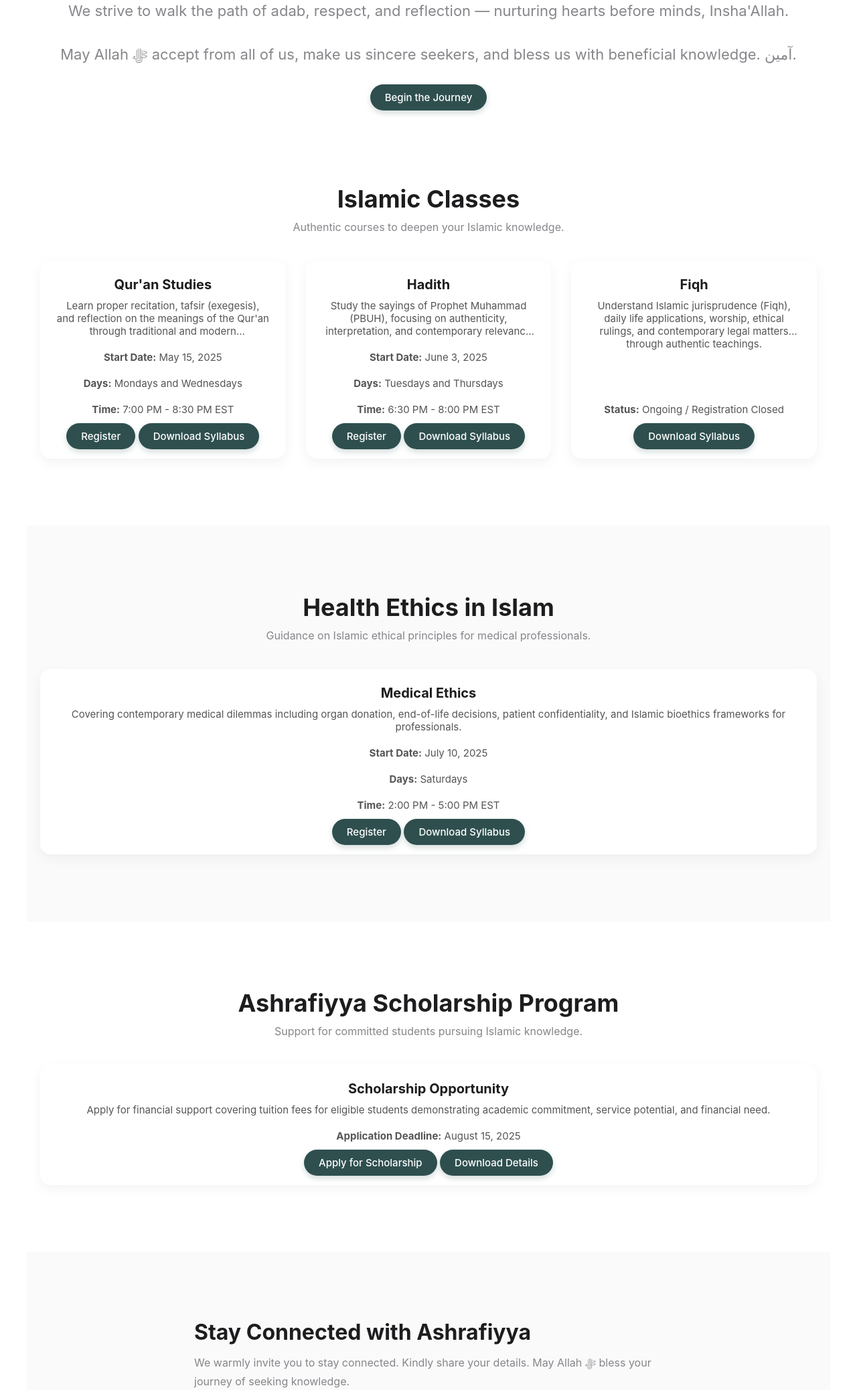
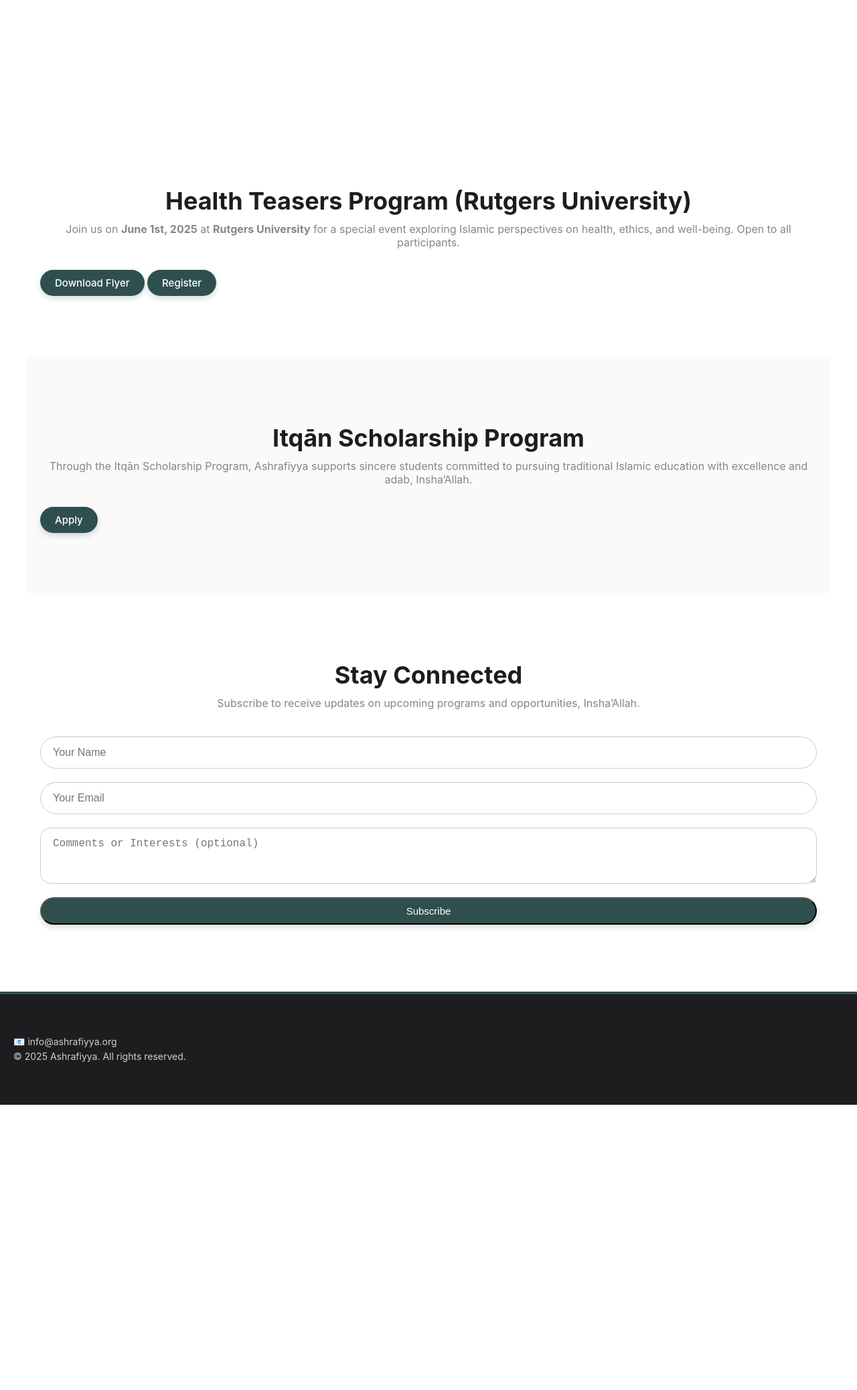
Before and after one commit to mhamza7502/Ashrafiyya_1, a plain HTML site: page index.html in a window 1280 px wide. Shown: the part 595-2671 px from the top of the page at 67% size. After the commit the page ends 2245 px from the top, so only its background shows below. Drawn offline with Linux system fonts and the light colour scheme.

Commit message:
Update index.html

```diff
--- a/index.html
+++ b/index.html
@@ -2,188 +2,75 @@
 <html lang="en">
 <head>
   <meta charset="UTF-8" />
-  <meta name="viewport" content="width=device-width, initial-scale=1.0" />
-  <title>Ashrafiyya - Islamic Education</title>
+  <meta name="viewport" content="width=device-width, initial-scale=1" />
+  <title>Ashrafiyya</title>
   <link rel="stylesheet" href="style.css" />
+  <script defer src="script.js"></script>
 </head>
 <body>
 
-  <!-- Navigation Menu -->
+<!-- Navigation -->
 <header>
   <nav class="nav-container">
-      <div class="logo-space"></div> <!-- Empty div to push menu to the right -->
-
-      <div class="nav-links">
-        <a href="#classes">Classes</a>
-        <a href="#ethics">Health Ethics</a>
-        <a href="#scholarship">Scholarship</a>
-        <a href="#subscribe">Subscribe</a>
+    <div class="menu-button" id="menu-button">
+      <span></span><span></span><span></span>
     </div>
-
-      <div class="menu-button">
-        <span></span>
-        <span></span>
-        <span></span>
-      </div>
+    <ul class="nav-links" id="nav-links">
+      <li><a href="#health">Health Teasers</a></li>
+      <li><a href="#scholarship">Itqān Scholarship</a></li>
+      <li><a href="#subscribe">Subscribe</a></li>
+    </ul>
   </nav>
 </header>
 
 <!-- Hero Section -->
 <section class="hero">
-    <div class="hero-content reveal-element">
-      <img src="logo.png" alt="Ashrafiyya Logo" class="hero-logo" />
-      <p class="bismillah">بِسْمِ اللهِ الرَّحْمٰنِ الرَّحِيمِ</p>
-      <h1>Seeking Knowledge with Adab</h1>
-      <p class="intro-text">
-        Welcome to Ashrafiyya.
-        A humble effort to revive the tradition of sacred learning with sincerity, humility, and gratitude to Allah ﷻ.
+  <img src="logo.png" alt="Ashrafiyya Logo" class="hero-logo">
+  <div class="bismillah">بِسْمِ اللهِ الرَّحْمٰنِ الرَّحِيمِ</div>
+</section>
+
+<!-- Health Teasers Program Section -->
+<section id="health" class="tile">
+  <h2 class="section-title">Health Teasers Program (Rutgers University)</h2>
+  <p class="intro">
+    Join us on <strong>June 1st, 2025</strong> at <strong>Rutgers University</strong> for a special event exploring Islamic perspectives on health, ethics, and well-being. Open to all participants.
   </p>
-      <p class="intro-text">
-        We strive to walk the path of adab, respect, and reflection — nurturing hearts before minds, Insha'Allah.
-      </p>
-      <p class="intro-text">
-        May Allah ﷻ accept from all of us, make us sincere seekers, and bless us with beneficial knowledge. آمين.
-      </p>
-      <a href="#classes" class="btn cta-button">Begin the Journey</a>
+  <div class="button-group">
+    <a href="flyer.pdf" class="btn secondary" download>Download Flyer</a>
+    <a href="https://your-registration-link-here" class="btn" target="_blank">Register</a>
   </div>
 </section>
 
-
-<!-- Islamic Classes Section -->
-<section id="classes" class="tile">
-  <h2 class="section-title">Islamic Classes</h2>
-  <p class="intro">Authentic courses to deepen your Islamic knowledge.</p>
-  <div class="card-grid">
-
-    <!-- Qur'an Studies -->
-    <div class="card reveal-element">
-      <h3>Qur'an Studies</h3>
-      <p class="limited-text">Learn proper recitation, tafsir (exegesis), and reflection on the meanings of the Qur'an through traditional and modern interpretations.</p>
-      <div class="class-info">
-        <p><strong>Start Date:</strong> May 15, 2025</p>
-        <p><strong>Days:</strong> Mondays and Wednesdays</p>
-        <p><strong>Time:</strong> 7:00 PM - 8:30 PM EST</p>
-      </div>
-      <div class="card-buttons">
-        <a href="#" class="btn">Register</a>
-        <a href="quran-course.pdf" class="btn secondary-btn" download>Download Syllabus</a>
-      </div>
-    </div>
-
-    <!-- Hadith Class -->
-    <div class="card reveal-element">
-      <h3>Hadith</h3>
-      <p class="limited-text">Study the sayings of Prophet Muhammad (PBUH), focusing on authenticity, interpretation, and contemporary relevance in daily life.</p>
-      <div class="class-info">
-        <p><strong>Start Date:</strong> June 3, 2025</p>
-        <p><strong>Days:</strong> Tuesdays and Thursdays</p>
-        <p><strong>Time:</strong> 6:30 PM - 8:00 PM EST</p>
-      </div>
-      <div class="card-buttons">
-        <a href="#" class="btn">Register</a>
-        <a href="hadith-course.pdf" class="btn secondary-btn" download>Download Syllabus</a>
-      </div>
-    </div>
-
-    <!-- Fiqh Class (Ongoing, not available) -->
-    <div class="card reveal-element">
-      <h3>Fiqh</h3>
-      <p class="limited-text">Understand Islamic jurisprudence (Fiqh), daily life applications, worship, ethical rulings, and contemporary legal matters through authentic teachings.</p>
-      <div class="class-info">
-        <p><strong>Status:</strong> Ongoing / Registration Closed</p>
-      </div>
-      <!-- No Register button -->
-      <div class="card-buttons">
-        <a href="fiqh-course.pdf" class="btn secondary-btn" download>Download Syllabus</a>
-      </div>
-    </div>
-
+<!-- Itqan Scholarship Section -->
+<section id="scholarship" class="tile alternate">
+  <h2 class="section-title">Itqān Scholarship Program</h2>
+  <p class="intro">
+    Through the Itqān Scholarship Program, Ashrafiyya supports sincere students committed to pursuing traditional Islamic education with excellence and adab, Insha’Allah.
+  </p>
+  <div class="button-group">
+    <a href="https://your-scholarship-application-link-here" class="btn" target="_blank">Apply</a>
   </div>
 </section>
 
-<!-- Health Ethics Section -->
-<section id="ethics" class="tile alternate">
-  <h2 class="section-title">Health Ethics in Islam</h2>
-  <p class="intro">Guidance on Islamic ethical principles for medical professionals.</p>
-  <div class="card-grid">
-
-    <!-- Health Ethics -->
-    <div class="card reveal-element">
-      <h3>Medical Ethics</h3>
-      <p class="limited-text">Covering contemporary medical dilemmas including organ donation, end-of-life decisions, patient confidentiality, and Islamic bioethics frameworks for professionals.</p>
-      <div class="class-info">
-        <p><strong>Start Date:</strong> July 10, 2025</p>
-        <p><strong>Days:</strong> Saturdays</p>
-        <p><strong>Time:</strong> 2:00 PM - 5:00 PM EST</p>
-      </div>
-      <div class="card-buttons">
-        <a href="#" class="btn">Register</a>
-        <a href="health-ethics-course.pdf" class="btn secondary-btn" download>Download Syllabus</a>
-      </div>
-    </div>
-
-  </div>
-</section>
-
-<!-- Scholarship Program Section -->
-<section id="scholarship" class="tile">
-  <h2 class="section-title">Ashrafiyya Scholarship Program</h2>
-  <p class="intro">Support for committed students pursuing Islamic knowledge.</p>
-  <div class="card-grid">
-
-    <!-- Scholarship -->
-    <div class="card reveal-element">
-      <h3>Scholarship Opportunity</h3>
-      <p class="limited-text">Apply for financial support covering tuition fees for eligible students demonstrating academic commitment, service potential, and financial need.</p>
-      <div class="class-info">
-        <p><strong>Application Deadline:</strong> August 15, 2025</p>
-      </div>
-      <div class="card-buttons">
-        <a href="#" class="btn">Apply for Scholarship</a>
-        <a href="scholarship-details.pdf" class="btn secondary-btn" download>Download Details</a>
-      </div>
-    </div>
-
-  </div>
-</section>
-
-
-<section id="subscribe" class="tile alternate">
-  <div class="subscribe-container">
-    <h2 class="subscribe-title">Stay Connected with Ashrafiyya</h2>
-    <p class="subscribe-text">We warmly invite you to stay connected. Kindly share your details. May Allah ﷻ bless your journey of seeking knowledge.</p>
+<!-- Subscribe Section -->
+<section id="subscribe" class="tile">
+  <h2 class="section-title">Stay Connected</h2>
+  <p class="intro">
+    Subscribe to receive updates on upcoming programs and opportunities, Insha’Allah.
+  </p>
   <form class="subscribe-form">
-      <input type="text" name="name" placeholder="Your Name" required>
-      <input type="email" name="email" placeholder="Your Email" required>
-      <textarea name="message" placeholder="Any comments or class interests" rows="2"></textarea>
-      <button type="submit" class="btn-subscribe" onclick="event.preventDefault()">Subscribe</button>
+    <input type="text" placeholder="Your Name" required />
+    <input type="email" placeholder="Your Email" required />
+    <textarea placeholder="Comments or Interests (optional)" rows="3"></textarea>
+    <button type="submit" class="btn">Subscribe</button>
   </form>
-  </div>
 </section>
 
 <!-- Footer -->
 <footer>
-  <div class="footer-grid">
-    <div>
-      <h3 class="footer-title">Ashrafiyya</h3>
-      <p class="footer-desc">Dedicated to authentic Islamic education and spiritual growth.</p>
-    </div>
-    <div>
-      <h3 class="footer-title">Contact</h3>
-      <p>Email: info@ashrafiyya.org</p>
-      <p>Phone: (123) 456-7890</p>
-    </div>
-    <div>
-      <h3 class="footer-title">Quick Links</h3>
-      <ul class="footer-links">
-        <li><a href="#classes">Classes</a></li>
-        <li><a href="#health-ethics">Health Ethics</a></li>
-        <li><a href="#scholarship">Scholarship</a></li>
-      </ul>
-    </div>
-  </div>
+  <p>📧 info@ashrafiyya.org</p>
+  <p>&copy; 2025 Ashrafiyya. All rights reserved.</p>
 </footer>
 
-<script src="script.js"></script>
 </body>
 </html>
```
Lines whose indentation alone changed are shown as unchanged.
